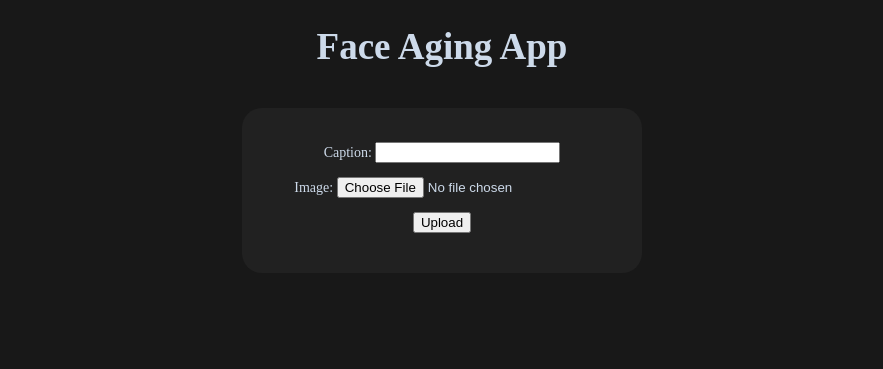
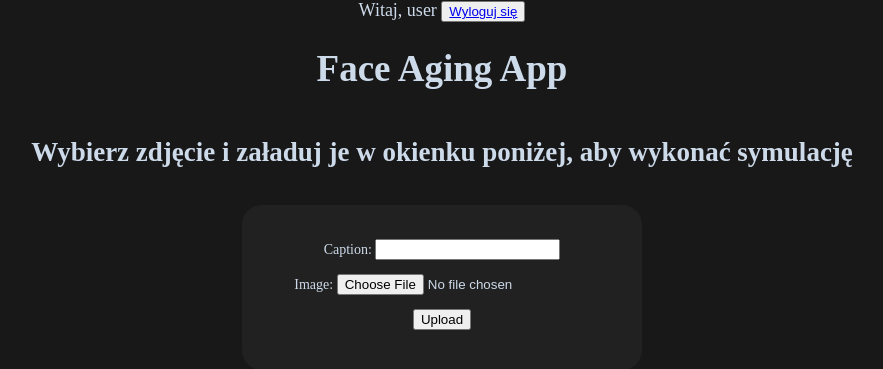
Before and after one commit to basialx/FaceAgingApp, a Django app: page / in a window 1280 px wide. Shown: the top 369 px of the page, without its empty margins (198-1081 px from the left). Run offline with Django 3.2, Linux system fonts and the light colour scheme; a user stored in the database is signed in; some web fonts are replaced.

Commit message:
Update index.html

```diff
--- a/faa/Image/templates/index.html
+++ b/faa/Image/templates/index.html
@@ -10,9 +10,21 @@
       rel="stylesheet"
     />
     <link rel="stylesheet" href="../static/style.css">
+
   </head>
-  <body>
+
+
+ <nav class="navbar navbar-light">
+        <a class="navbar-brand">
+    <form class="form-inline">
+    <span id="hello-msg" >Witaj, {{request.user}}</span>
+    <button class="btn btn-outline-success" type="button">
+        <span><a href="{% url 'logout' %}">Wyloguj się</a></span></button>
+  </form></span>
+    </a>
+  </nav>
     <h1>Face Aging App</h1>
+  <h2>Wybierz zdjęcie i załaduj je w okienku poniżej, aby wykonać symulację</h2>
     <div class="container">
       <form action="" method="post" enctype="multipart/form-data">
         {% csrf_token %} {{form.as_p}}
```
